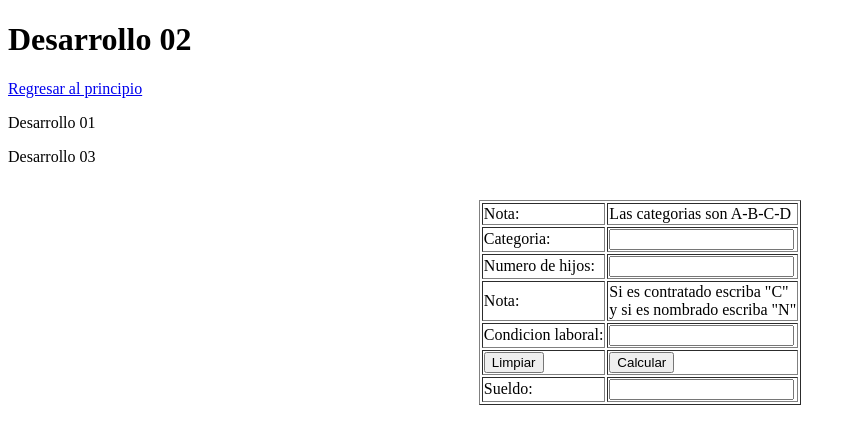
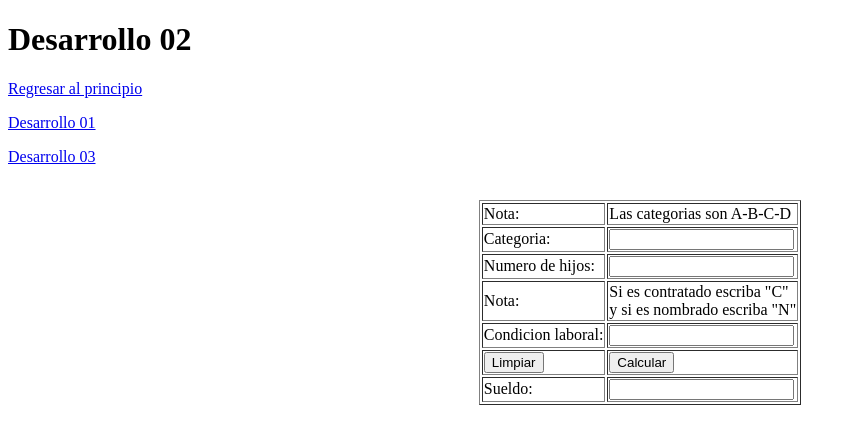
Before and after one commit to Guzpon357/Guzman001, a plain HTML site: page Desarrollo02.html in a window 1280 px wide. Shown: the whole page, without its empty margins (0-856 px from the left). Drawn offline with Linux system fonts and the light colour scheme.

Commit message:
Add files via upload

```diff
--- a/Desarrollo02.html
+++ b/Desarrollo02.html
@@ -9,8 +9,8 @@
 <body>
     <h1>Desarrollo 02</h1>
     <p><a href="index.html">Regresar al principio</a></p>
-    <p><a link="https://guzpon357.github.io/Guzman001/index.html">Desarrollo 01</a></p>
-    <p><a link="https://guzpon357.github.io/Guzman001/Desarrollo03.html">Desarrollo 03</a></p>
+    <p><a href="desarrollo01.html">Desarrollo 01</a></p>
+    <p><a href="desarrollo03.html">Desarrollo 03</a></p>
 
     <br>
     <form action="" name="curso">
```
Also changed, not shown: Desarrollo03.html (+2 -2 lines).
